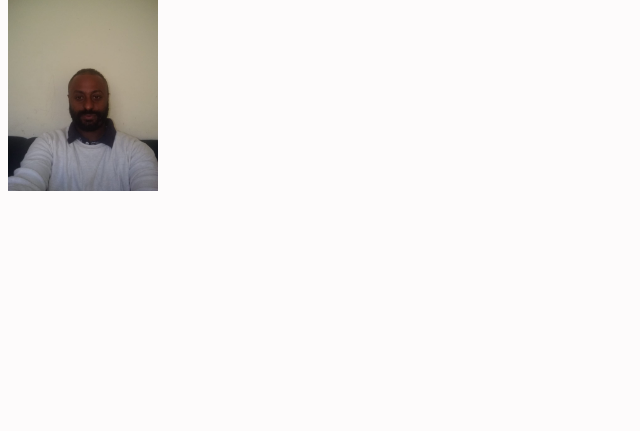
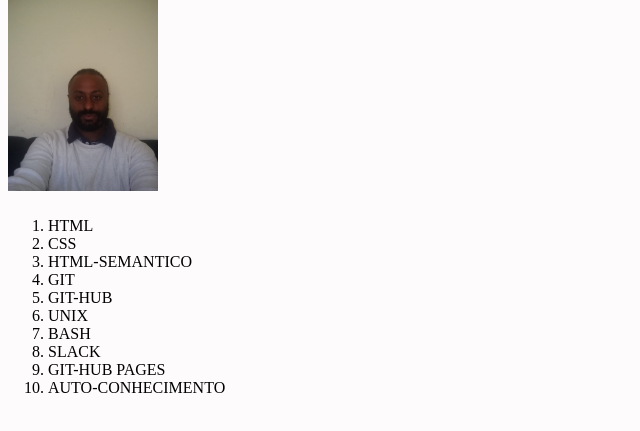
Before and after one commit to SCALAMBRINESOUZA/sharedProjects, a website: page project-lessons-learned/index.html in a window 1280 px wide. Shown: the part 79-510 px from the top of the page, without its empty margins (0-640 px from the left). Drawn offline with Linux system fonts and the light colour scheme.

Commit message:
add list ordered with elements

```diff
--- a/project-lessons-learned/index.html
+++ b/project-lessons-learned/index.html
@@ -15,6 +15,20 @@
       <section>
         <img alt="minha foto" src="/imgs/myphoto.jpeg" id="minha_foto">
       </section>
+      <section>
+        <ol>
+          <li>HTML</li>
+          <li>CSS</li>
+          <li>HTML-SEMANTICO</li>
+          <li>GIT</li>
+          <li>GIT-HUB</li>
+          <li>UNIX</li>
+          <li>BASH</li>
+          <li>SLACK</li>
+          <li>GIT-HUB PAGES</li>
+          <li>AUTO-CONHECIMENTO</li>
+        </ol>
+      </section>
     </main>
 </body>
 </html>
--- a/project-lessons-learned/style.css
+++ b/project-lessons-learned/style.css
@@ -12,3 +12,8 @@ body {
     position: absolute;
     top: 70px;
 }
+
+section ol li {
+    top: 280px;
+    position: relative;
+}
```
